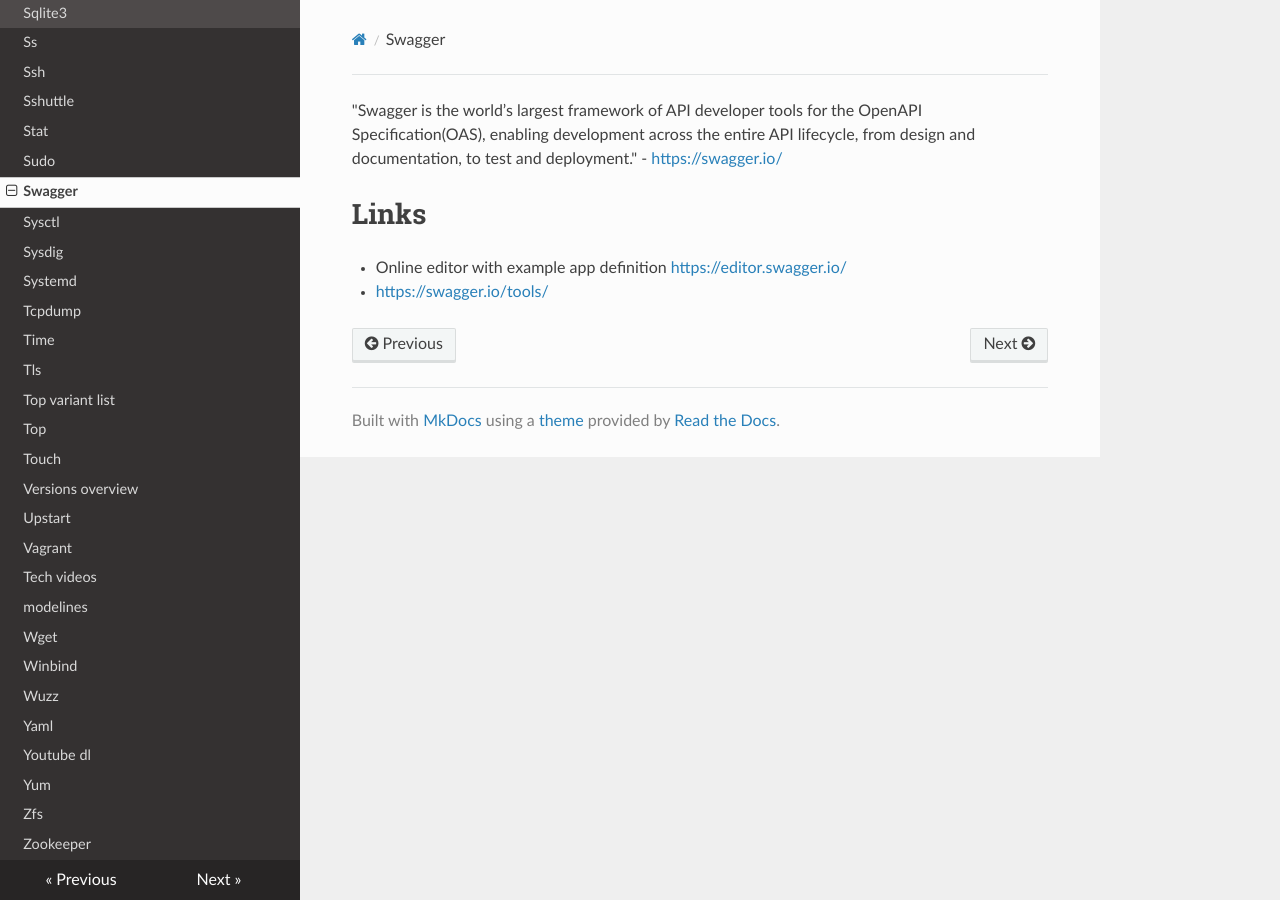
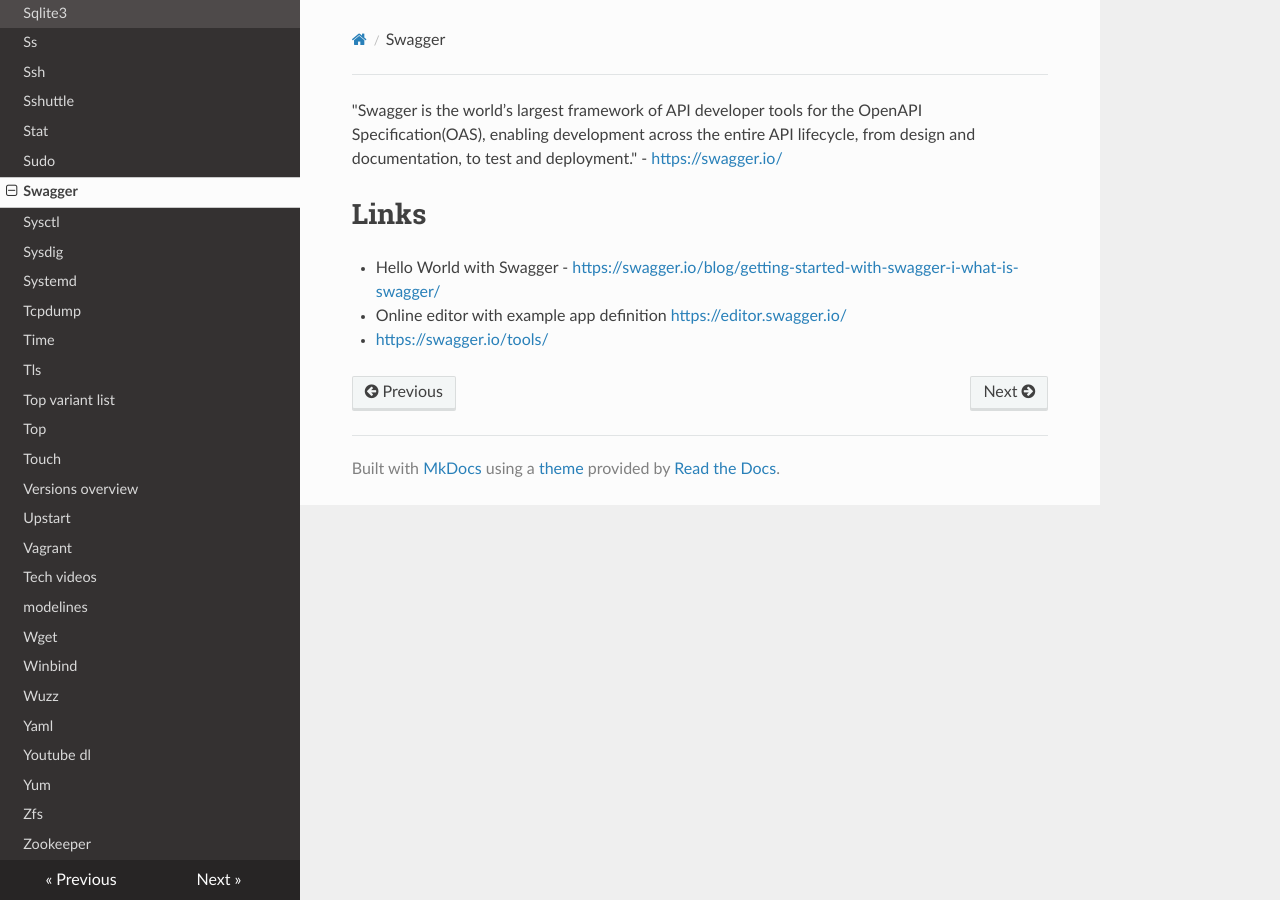
Before and after one commit to lando-cal/tech-notes, an MkDocs documentation site: the page built from docs/swagger.md, in a window 1280 px wide. Built offline with MkDocs 1.6.1, drawn with Linux system fonts in a browser that asks for light colours; nearby versions of some CDN libraries.

Commit message:
Add Hello World

```diff
--- a/docs/swagger.md
+++ b/docs/swagger.md
@@ -2,5 +2,6 @@
 
 # Links
 
+- Hello World with Swagger - <https://swagger.io/blog/getting-started-with-swagger-i-what-is-swagger/>
 - Online editor with example app definition <https://editor.swagger.io/>
 - <https://swagger.io/tools/>
```
